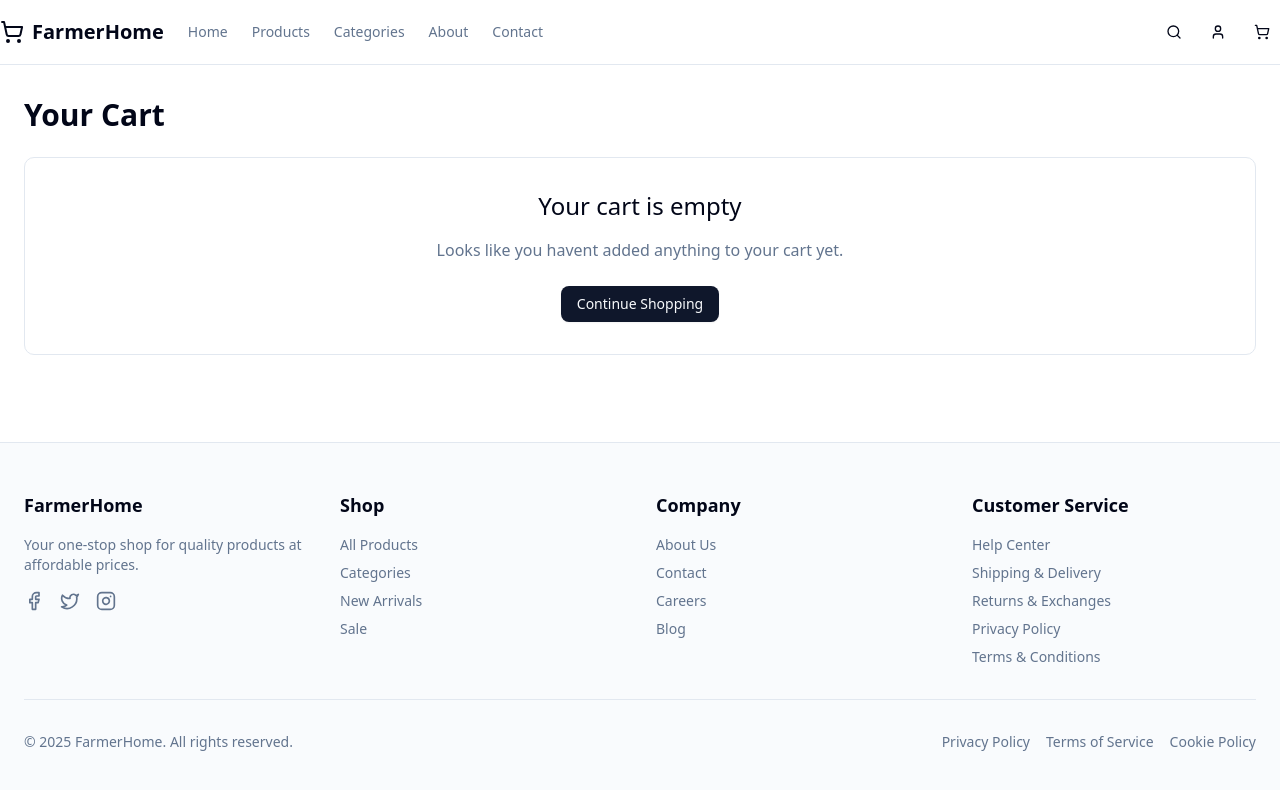
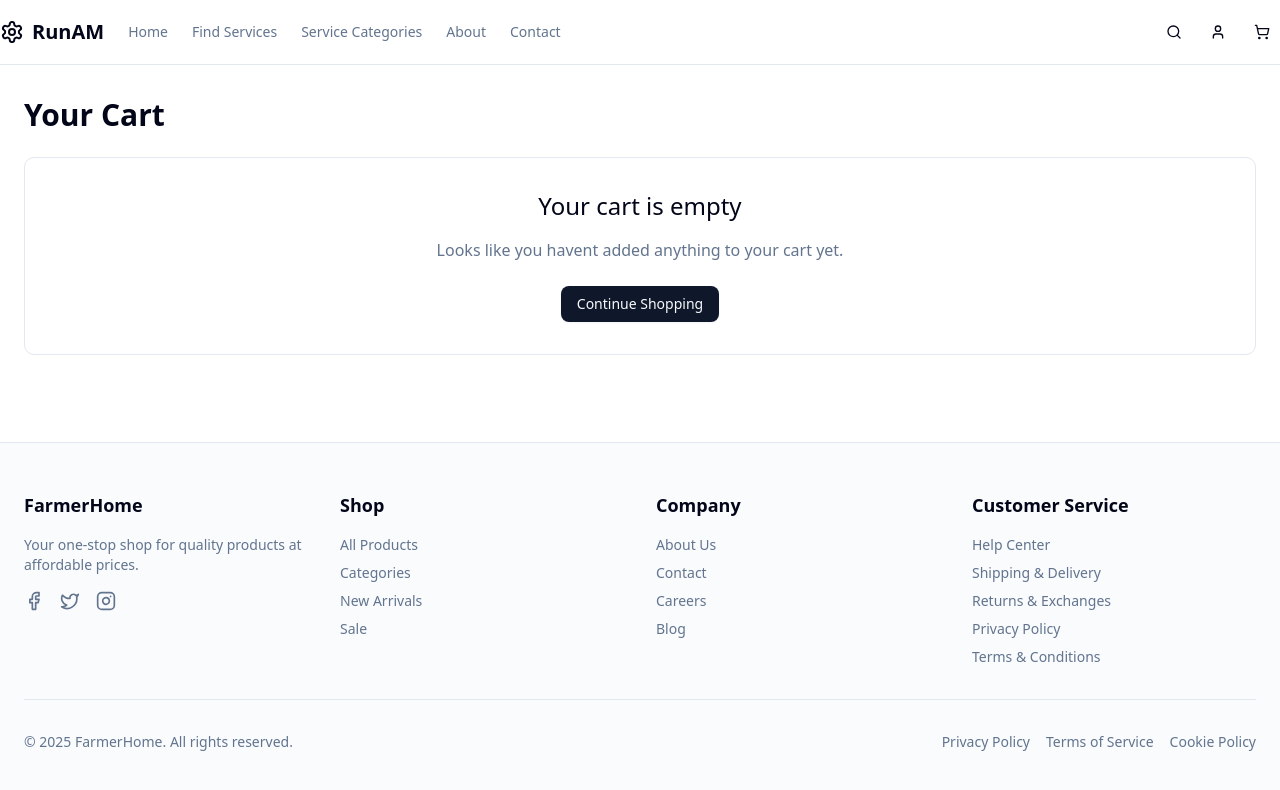
Before and after one commit to urah001/runam, a Next.js app: page /cart in a window 1280 px wide. Shown: the top 790 px of the page. Built offline with nearby package versions, Linux system fonts and the light colour scheme.

Commit message:
made chamges

```diff
--- a/app/cart/page.tsx
+++ b/app/cart/page.tsx
@@ -1,13 +1,13 @@
-"use client"
+"use client";
 
-import Link from "next/link"
-import { Minus, Plus, Trash2 } from "lucide-react"
-import { Button } from "@/components/ui/button"
-import { useCart } from "@/components/ui/cart-provider"
-import Image from "next/image"
+import Link from "next/link";
+import { Minus, Plus, Trash2 } from "lucide-react";
+import { Button } from "@/components/ui/button";
+import { useCart } from "@/components/ui/cart-provider";
+import Image from "next/image";
 
 export default function CartPage() {
-  const { items, removeItem, updateQuantity, totalPrice } = useCart()
+  const { items, removeItem, updateQuantity, totalPrice } = useCart();
 
   if (items.length === 0) {
     return (
@@ -16,14 +16,16 @@ export default function CartPage() {
           <h1 className="text-3xl font-bold mb-6">Your Cart</h1>
           <div className="border rounded-lg p-8 text-center">
             <h2 className="text-2xl font-medium mb-4">Your cart is empty</h2>
-            <p className="text-muted-foreground mb-6">Looks like you havent added anything to your cart yet.</p>
+            <p className="text-muted-foreground mb-6">
+              Looks like you havent added anything to your cart yet.
+            </p>
             <Button asChild>
               <Link href="/products">Continue Shopping</Link>
             </Button>
           </div>
         </div>
       </main>
-    )
+    );
   }
 
   return (
@@ -54,12 +56,16 @@ export default function CartPage() {
                               <Image
                                 src={item.image || "/placeholder.svg"}
                                 alt={item.name}
-                                className="w-full h-full object-cover"
+                                layout="fill" /* Stretches image to fit the parent */
+                                objectFit="cover" /* Ensures the image covers the area */
+                                className="rounded-lg"
                               />
                             </div>
                             <div>
                               <h3 className="font-medium">{item.name}</h3>
-                              <p className="text-sm text-muted-foreground">${item.price.toFixed(2)}</p>
+                              <p className="text-sm text-muted-foreground">
+                                ${item.price.toFixed(2)}
+                              </p>
                             </div>
                           </div>
                         </td>
@@ -69,25 +75,39 @@ export default function CartPage() {
                               variant="outline"
                               size="icon"
                               className="h-8 w-8"
-                              onClick={() => updateQuantity(item.id, item.quantity - 1)}
+                              onClick={() =>
+                                updateQuantity(item.id, item.quantity - 1)
+                              }
                             >
                               <Minus className="h-3 w-3" />
                             </Button>
-                            <span className="w-8 text-center">{item.quantity}</span>
+                            <span className="w-8 text-center">
+                              {item.quantity}
+                            </span>
                             <Button
                               variant="outline"
                               size="icon"
                               className="h-8 w-8"
-                              onClick={() => updateQuantity(item.id, item.quantity + 1)}
+                              onClick={() =>
+                                updateQuantity(item.id, item.quantity + 1)
+                              }
                             >
                               <Plus className="h-3 w-3" />
                             </Button>
                           </div>
                         </td>
-                        <td className="p-4 text-right">${item.price.toFixed(2)}</td>
-                        <td className="p-4 text-right font-medium">${(item.price * item.quantity).toFixed(2)}</td>
                         <td className="p-4 text-right">
-                          <Button variant="ghost" size="icon" onClick={() => removeItem(item.id)}>
+                          ${item.price.toFixed(2)}
+                        </td>
+                        <td className="p-4 text-right font-medium">
+                          ${(item.price * item.quantity).toFixed(2)}
+                        </td>
+                        <td className="p-4 text-right">
+                          <Button
+                            variant="ghost"
+                            size="icon"
+                            onClick={() => removeItem(item.id)}
+                          >
                             <Trash2 className="h-4 w-4" />
                           </Button>
                         </td>
@@ -137,5 +157,5 @@ export default function CartPage() {
         </div>
       </div>
     </main>
-  )
+  );
 }
--- a/components/ui/header.tsx
+++ b/components/ui/header.tsx
@@ -1,26 +1,26 @@
-"use client"
+"use client";
 
-import { useState } from "react"
-import Link from "next/link"
-import { usePathname } from "next/navigation"
-import { Menu, Search, ShoppingCart, User, X } from "lucide-react"
-import { Button } from "@/components/ui/button"
-import { Input } from "@/components/ui/input"
-import { Sheet, SheetContent, SheetTrigger } from "@/components/ui/sheet"
-import { useCart } from "./cart-provider"
+import { useState } from "react";
+import Link from "next/link";
+import { usePathname } from "next/navigation";
+import { Menu, Search, Settings, ShoppingCart, User, X } from "lucide-react";
+import { Button } from "@/components/ui/button";
+import { Input } from "@/components/ui/input";
+import { Sheet, SheetContent, SheetTrigger } from "@/components/ui/sheet";
+import { useCart } from "./cart-provider";
 
 export default function Header() {
-  const [isSearchOpen, setIsSearchOpen] = useState(false)
-  const pathname = usePathname()
-  const { items } = useCart()
+  const [isSearchOpen, setIsSearchOpen] = useState(false);
+  const pathname = usePathname();
+  const { items } = useCart();
 
   const routes = [
     { href: "/", label: "Home" },
-    { href: "/products", label: "Products" },
-    { href: "/categories", label: "Categories" },
+    { href: "/products", label: "Find Services" },
+    { href: "/categories", label: "Service Categories" },
     { href: "/about", label: "About" },
     { href: "/contact", label: "Contact" },
-  ]
+  ];
 
   return (
     <header className="sticky top-0 z-50 w-full border-b bg-background">
@@ -47,8 +47,8 @@ export default function Header() {
           </SheetContent>
         </Sheet>
         <Link href="/" className="ml-4 md:ml-0 flex items-center gap-2">
-          <ShoppingCart className="h-6 w-6" />
-          <span className="font-bold text-xl">FarmerHome</span>
+          <Settings className="h-6 w-6" />
+          <span className="font-bold text-xl">RunAM</span>
         </Link>
         <nav className="mx-6 hidden md:flex items-center gap-6 text-sm">
           {routes.map((route) => (
@@ -56,7 +56,9 @@ export default function Header() {
               key={route.href}
               href={route.href}
               className={`transition-colors hover:text-primary ${
-                pathname === route.href ? "text-primary font-medium" : "text-muted-foreground"
+                pathname === route.href
+                  ? "text-primary font-medium"
+                  : "text-muted-foreground"
               }`}
             >
               {route.label}
@@ -66,14 +68,28 @@ export default function Header() {
         <div className="ml-auto flex items-center gap-2">
           {isSearchOpen ? (
             <div className="relative flex items-center">
-              <Input type="search" placeholder="Search products..." className="w-[200px] md:w-[300px]" autoFocus />
-              <Button variant="ghost" size="icon" className="absolute right-0" onClick={() => setIsSearchOpen(false)}>
+              <Input
+                type="search"
+                placeholder="Search products..."
+                className="w-[200px] md:w-[300px]"
+                autoFocus
+              />
+              <Button
+                variant="ghost"
+                size="icon"
+                className="absolute right-0"
+                onClick={() => setIsSearchOpen(false)}
+              >
                 <X className="h-4 w-4" />
                 <span className="sr-only">Close search</span>
               </Button>
             </div>
           ) : (
-            <Button variant="ghost" size="icon" onClick={() => setIsSearchOpen(true)}>
+            <Button
+              variant="ghost"
+              size="icon"
+              onClick={() => setIsSearchOpen(true)}
+            >
               <Search className="h-5 w-5" />
               <span className="sr-only">Search</span>
             </Button>
@@ -98,5 +114,5 @@ export default function Header() {
         </div>
       </div>
     </header>
-  )
+  );
 }
--- a/components/ui/hero-section.tsx
+++ b/components/ui/hero-section.tsx
@@ -1,5 +1,6 @@
-import Link from "next/link"
-import { Button } from "@/components/ui/button"
+import Link from "next/link";
+import { Button } from "@/components/ui/button";
+import Image from "next/image";
 
 export function HeroSection() {
   return (
@@ -8,14 +9,16 @@ export function HeroSection() {
         <div className="grid gap-6 lg:grid-cols-2 lg:gap-12 items-center">
           <div className="space-y-4">
             <h1 className="text-3xl font-bold tracking-tighter sm:text-4xl md:text-5xl">
-              Quality Products for Every Need
+              Bring am make we help you run am
             </h1>
             <p className="max-w-[600px] text-muted-foreground md:text-xl">
-              Discover our curated collection of high-quality products designed to enhance your everyday life.
+              Connecting skilled professionals with those who need
+              them—effortlessly. Find the right expert for any task. Hire with
+              confidence. Bringing services closer to you, one click at a time.
             </p>
             <div className="flex flex-col sm:flex-row gap-4">
               <Button size="lg" asChild>
-                <Link href="/products">Shop Now</Link>
+                <Link href="/products">find service</Link>
               </Button>
               <Button size="lg" variant="outline" asChild>
                 <Link href="/categories">Browse Categories</Link>
@@ -24,15 +27,17 @@ export function HeroSection() {
           </div>
           <div className="flex justify-center">
             <div className="relative w-full max-w-[500px] aspect-[4/3] overflow-hidden rounded-xl">
-              <img
-                src="/placeholder.svg?height=600&width=800"
+              <Image
+                src="/serviceFeatured.jpg"
                 alt="Featured products showcase"
-                className="object-cover w-full h-full"
+                layout="fill" /* Stretches image to fit the parent */
+                objectFit="cover" /* Ensures the image covers the area */
+                className="rounded-lg"
               />
             </div>
           </div>
         </div>
       </div>
     </section>
-  )
+  );
 }
```
Also changed, not shown: 2 other files (tests, documents, lock files or other folders).
